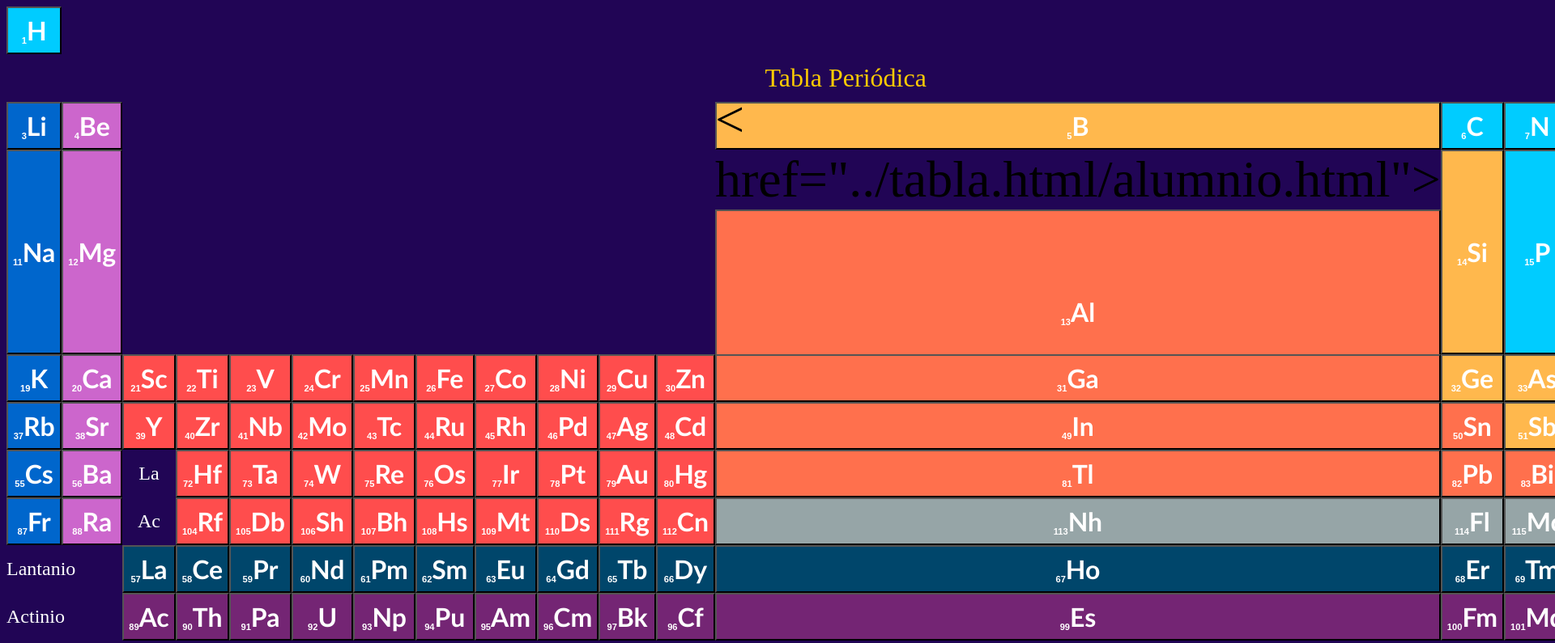
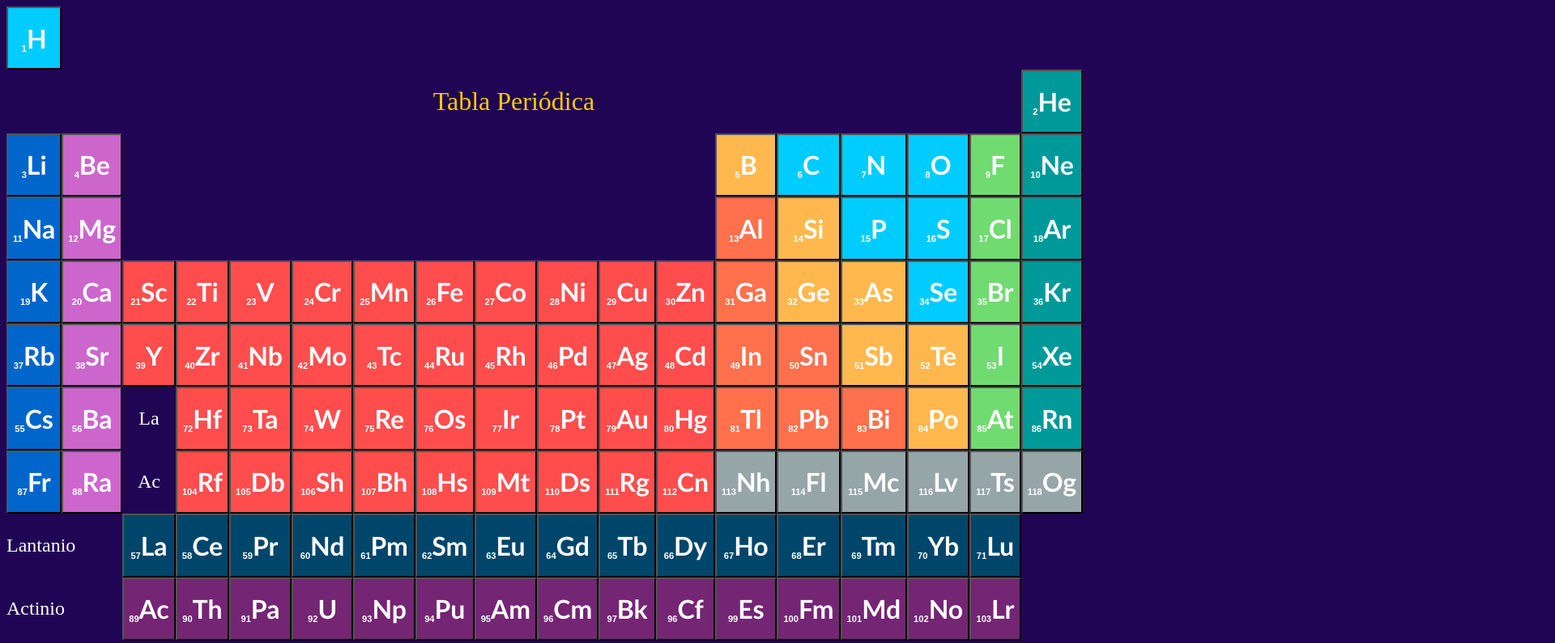
Before and after one commit to betymark/Tablaperiodica, a plain HTML site: page tabla.html/tablap.html in a window 1280 px wide. Shown: the top 795 px of the page at 81% size, 1920 px wide, since content can reach past the window. Drawn offline with Linux system fonts and the light colour scheme.

Commit message:
Update tablap.html

```diff
--- a/tabla.html/tablap.html
+++ b/tabla.html/tablap.html
@@ -396,7 +396,7 @@
 			<td><button title = "Sodium" class = "button button11" onclick = "location.href='https://github.com/betymark/Tablaperiodica/blob/master/tabla.html/sodio.html'"><b><font color = #FFFFFF><sub>11</sub><font face="Trebuchet MS" size="6">Na</button></td>
 			<td><button title = "Magnesium" class = "button button12" onclick = "location.href='https://github.com/betymark/Tablaperiodica/blob/master/tabla.html/magnesio.html'"><b><font color = #FFFFFF><sub>12</sub><font face="Trebuchet MS" size="6">Mg</button></td>
 			<td colspan = "10"></td>
-			<td>< href="../tabla.html/alumnio.html">
+			<td><a href="../tabla.html/alumnio.html">
 		    <button title = "Aluminium" class = "button button13" onclick = "../tabla.html/alumnio.html'"><b><font color = #FFFFFF><sub>13</sub><font face="Trebuchet MS" size="6">Al</button>
 			</a></td>
 			<td><button title = "Silicon" class = "button button14" onclick = "location.href='file:///F:/TECNOLOGIAS%20Y%20SISTEMAS%20WEB/tabla.html/')"><b><font color = #FFFFFF><sub>14</sub><font face="Trebuchet MS" size="6">Si</button></td>
```
